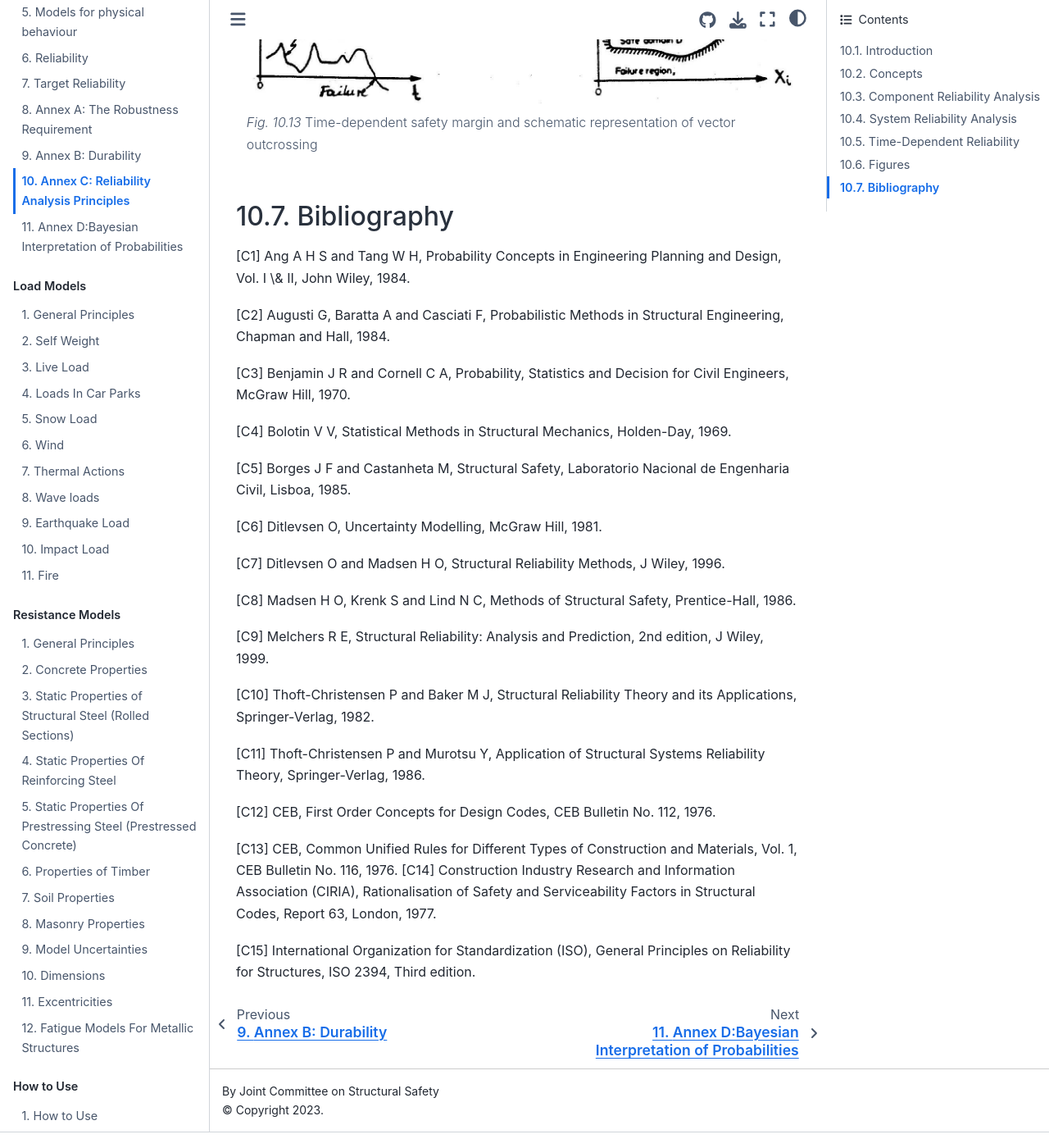
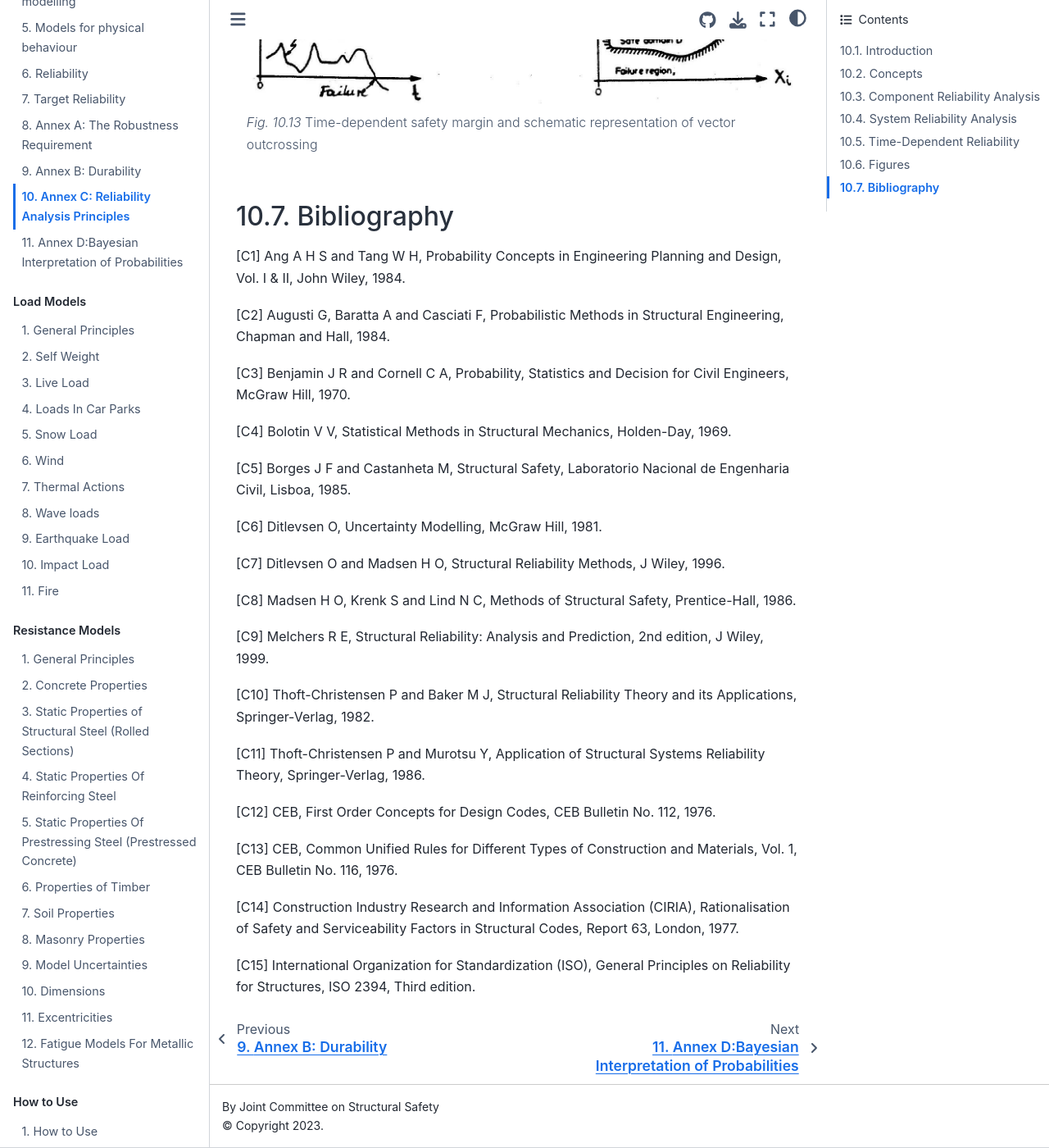
Before and after one commit to JCSS-PMC/PMC, a Jupyter Book: the page built from part-01/annex-C-Reliability-Analysis-Principles.md, in a window 1280 px wide and 1400 px high, scrolled down 25731 px. Shown: the whole window at 82% size. Built offline with Jupyter Book 1.0.4 settings and Sphinx 7.4.7 and the Sphinx Book theme 1.1.4, drawn with Linux system fonts in a browser that asks for light colours; some of the changed text lies outside the part shown.

````diff
--- a/part-01/annex-C-Reliability-Analysis-Principles.md
+++ b/part-01/annex-C-Reliability-Analysis-Principles.md
@@ -81,7 +81,7 @@ where $\Phi^{-1}(.)$ is the inverse of the standard normal distribution function
 
 ```{table} Relationship between $\beta$ and $P_{f}$
 :name: tbl-relationship-between-beta-and-prob-of-failure
-| $P_{f}$ | $10^{-1}$ | $10^{-2}$ | $10^{-3}$ | $10^{-4}` | $10^{-5}$ | $10^{-6}`$ | $10^{-7}$ |
+| $P_{f}$ | $10^{-1}$ | $10^{-2}$ | $10^{-3}$ | $10^{-4}$ | $10^{-5}$ | $10^{-6}$ | $10^{-7}$ |
 | :-----------: | :-------------: | :-------------: | :-------------: | :-------------: | :-------------: | :-------------: | :-------------: |
 | $\beta$ |       1.3       |       2.3       |       3.1       |       3.7       |       4.2       |       4.7       |       5.2       |
 ```
@@ -606,7 +606,7 @@ Time-dependent safety margin and schematic representation of vector outcrossing
 
 ## Bibliography
 
-[C1] Ang A H S and Tang W H, Probability Concepts in Engineering Planning and Design, Vol. I \\& II, John Wiley, 1984.
+[C1] Ang A H S and Tang W H, Probability Concepts in Engineering Planning and Design, Vol. I \& II, John Wiley, 1984.
 
 [C2] Augusti G, Baratta A and Casciati F, Probabilistic Methods in Structural Engineering, Chapman and Hall, 1984.
 
@@ -630,6 +630,8 @@ Time-dependent safety margin and schematic representation of vector outcrossing
 
 [C12] CEB, First Order Concepts for Design Codes, CEB Bulletin No. 112, 1976.
 
-[C13] CEB, Common Unified Rules for Different Types of Construction and Materials, Vol. 1, CEB Bulletin No. 116, 1976. [C14] Construction Industry Research and Information Association (CIRIA), Rationalisation of Safety and Serviceability Factors in Structural Codes, Report 63, London, 1977.
+[C13] CEB, Common Unified Rules for Different Types of Construction and Materials, Vol. 1, CEB Bulletin No. 116, 1976.
+
+[C14] Construction Industry Research and Information Association (CIRIA), Rationalisation of Safety and Serviceability Factors in Structural Codes, Report 63, London, 1977.
 
 [C15] International Organization for Standardization (ISO), General Principles on Reliability for Structures, ISO 2394, Third edition.
````
